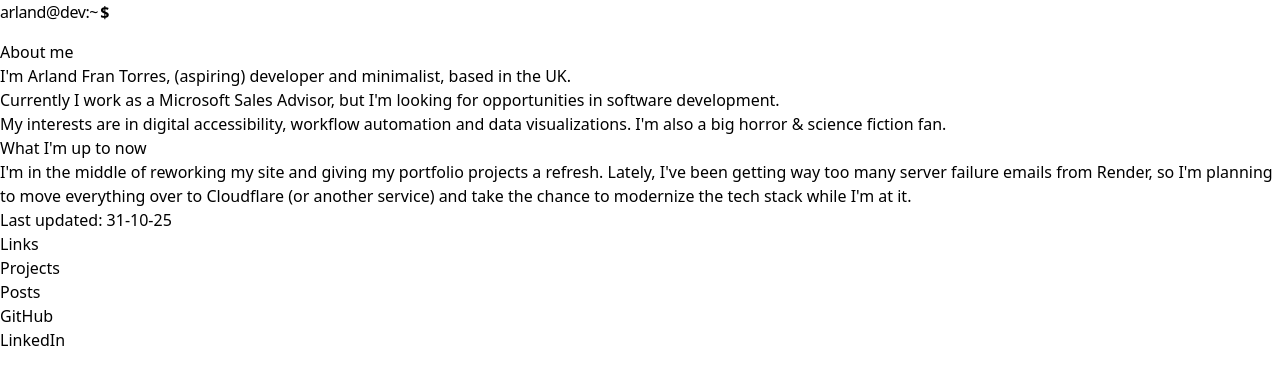
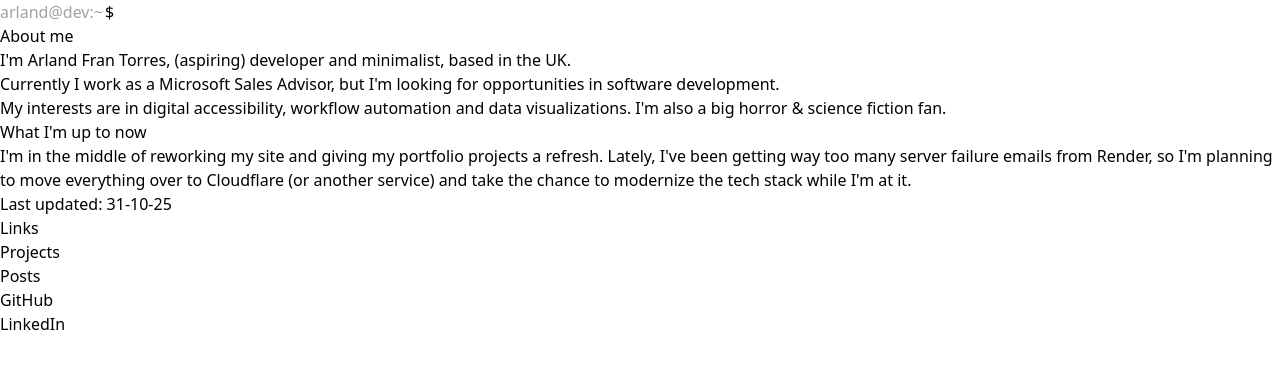
Before and after one commit to arlandfran/dev, an Astro site: page / in a window 1280 px wide. Built offline with nearby package versions, Linux system fonts and the light colour scheme; Astro itself is replaced by a stand-in of ours.

Commit message:
refactor(breadcrumb): simplify styles and remove text-foreground and text-muted-foreground classes

```diff
--- a/src/components/Breadcrumb.astro
+++ b/src/components/Breadcrumb.astro
@@ -9,18 +9,20 @@ const { is404 } = Astro.props;
 const segments = getSegments(Astro.url.pathname);
 ---
 
-<nav aria-label="Breadcrumb" class="mb-4">
-  <ol
-    class="text-muted-foreground inline-flex flex-wrap font-mono font-medium tracking-tight"
-  >
+<nav aria-label="Breadcrumb">
+  <ol class="inline-flex flex-wrap font-mono">
     <li class="inline-flex items-center">
-      <a aria-current={segments.length === 0 ? "page" : undefined} href="/">
+      <a
+        aria-current={segments.length === 0 ? "page" : undefined}
+        href="/"
+        class="text-neutral-400 hover:text-neutral-200"
+      >
         <span class="sr-only">home</span>
         <span aria-hidden="true">arland@dev:~</span>
       </a>
       {
         segments.length === 0 ? (
-          <span aria-hidden="true" class="text-foreground ml-0.5 font-semibold">
+          <span aria-hidden="true" class="ml-0.5 font-medium">
             $
           </span>
         ) : (
@@ -30,10 +32,7 @@ const segments = getSegments(Astro.url.pathname);
     </li>
     {
       is404 ? (
-        <li
-          aria-current="page"
-          class="text-foreground content-center font-semibold"
-        >
+        <li aria-current="page" class="content-center font-medium">
           page-not-found
         </li>
       ) : (
@@ -43,7 +42,7 @@ const segments = getSegments(Astro.url.pathname);
             class="inline-flex items-center"
           >
             {isLast ? (
-              <span class="text-foreground font-semibold">{name}</span>
+              <span class="font-medium">{name}</span>
             ) : (
               <>
                 <a class="content-center" href={href}>
```
